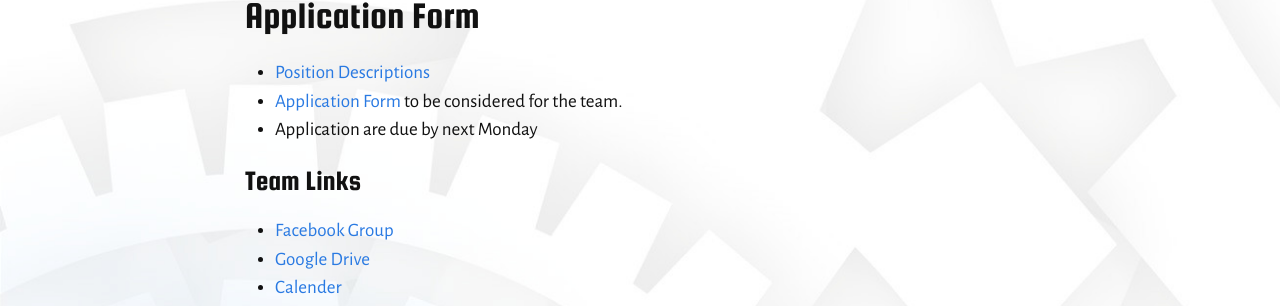
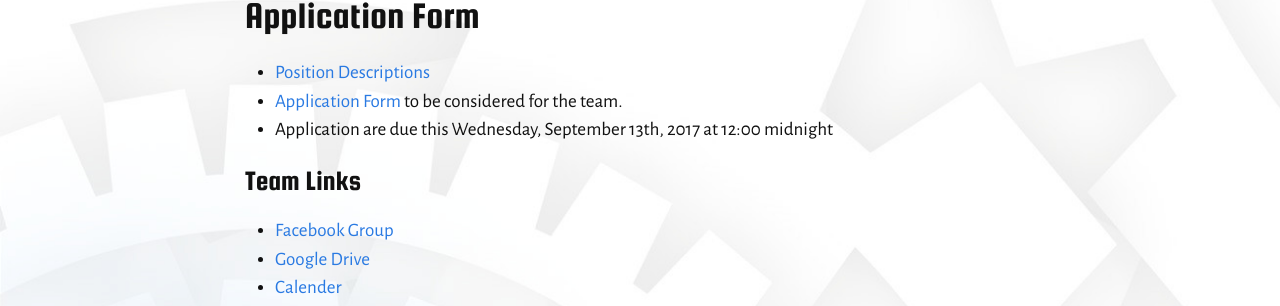
Before and after one commit to utra/utra-old-website, a Jekyll site: the page built from teams/soccer.md, in a window 1280 px wide. Shown: the part 260-566 px from the top of the page. Built offline with Jekyll 4.4.1, drawn with Linux system fonts in a browser that asks for light colours.

Commit message:
Date change

```diff
--- a/teams/soccer.md
+++ b/teams/soccer.md
@@ -10,7 +10,7 @@ We are an amateur soccer team at the University of Toronto making an attempt to
 # Application Form
 - [Position Descriptions](https://docs.google.com/document/d/1BRW8Yy9hYQix4jPiH-h9IGgB-WI3EY-ORngu0wuO0I4/edit#heading=h.psut0c1hptr)
 - [Application Form](https://docs.google.com/forms/d/e/1FAIpQLSfNVsrOJ_nnYgjDqINVgbXt_oHVTZMs3i8i2qSVGLBJYF-PVA/viewform) to be considered for the team.
-- Application are due by next Monday
+- Application are due this Wednesday, September 13th, 2017 at 12:00 midnight
 
 ## Team Links
 - [Facebook Group](https://www.facebook.com/groups/universityoftorontorobosoccer/)
```
